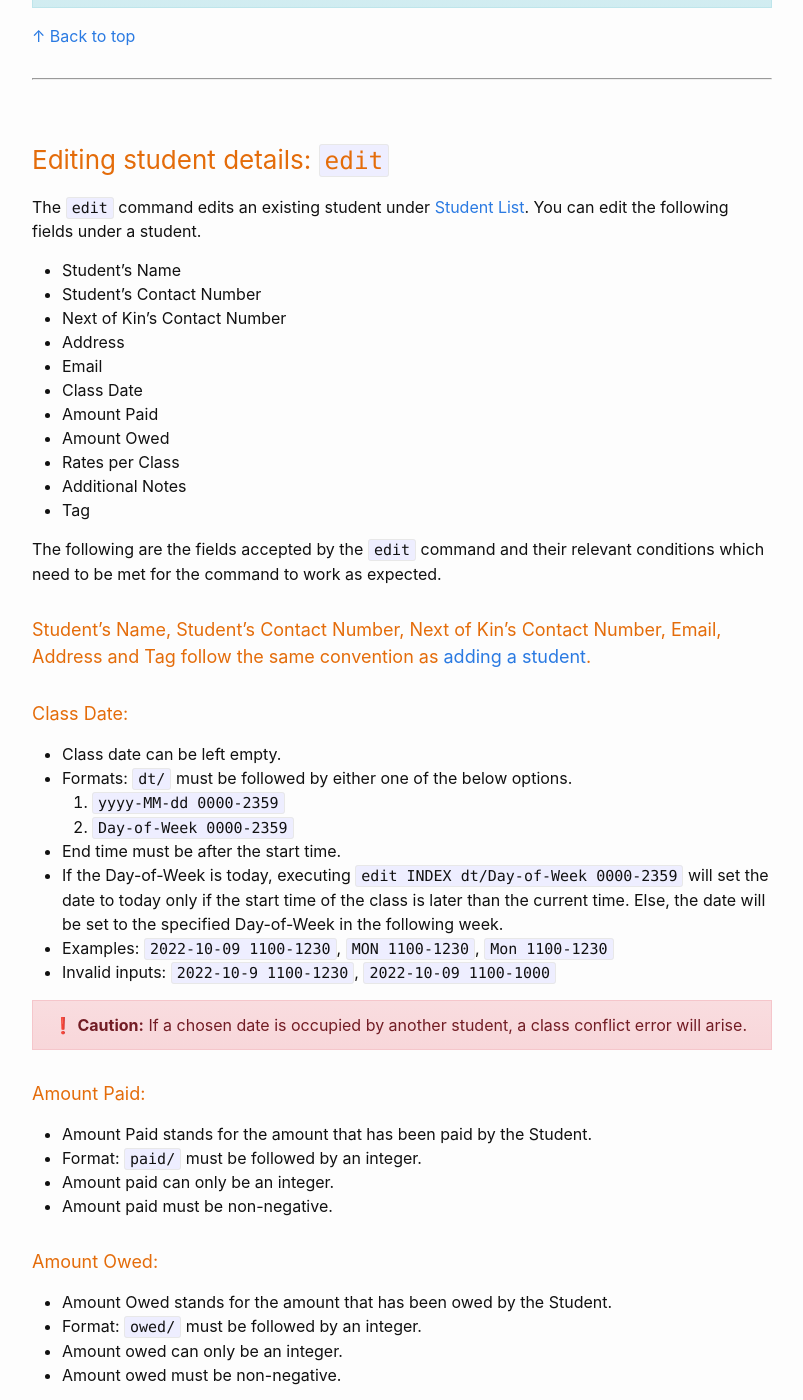
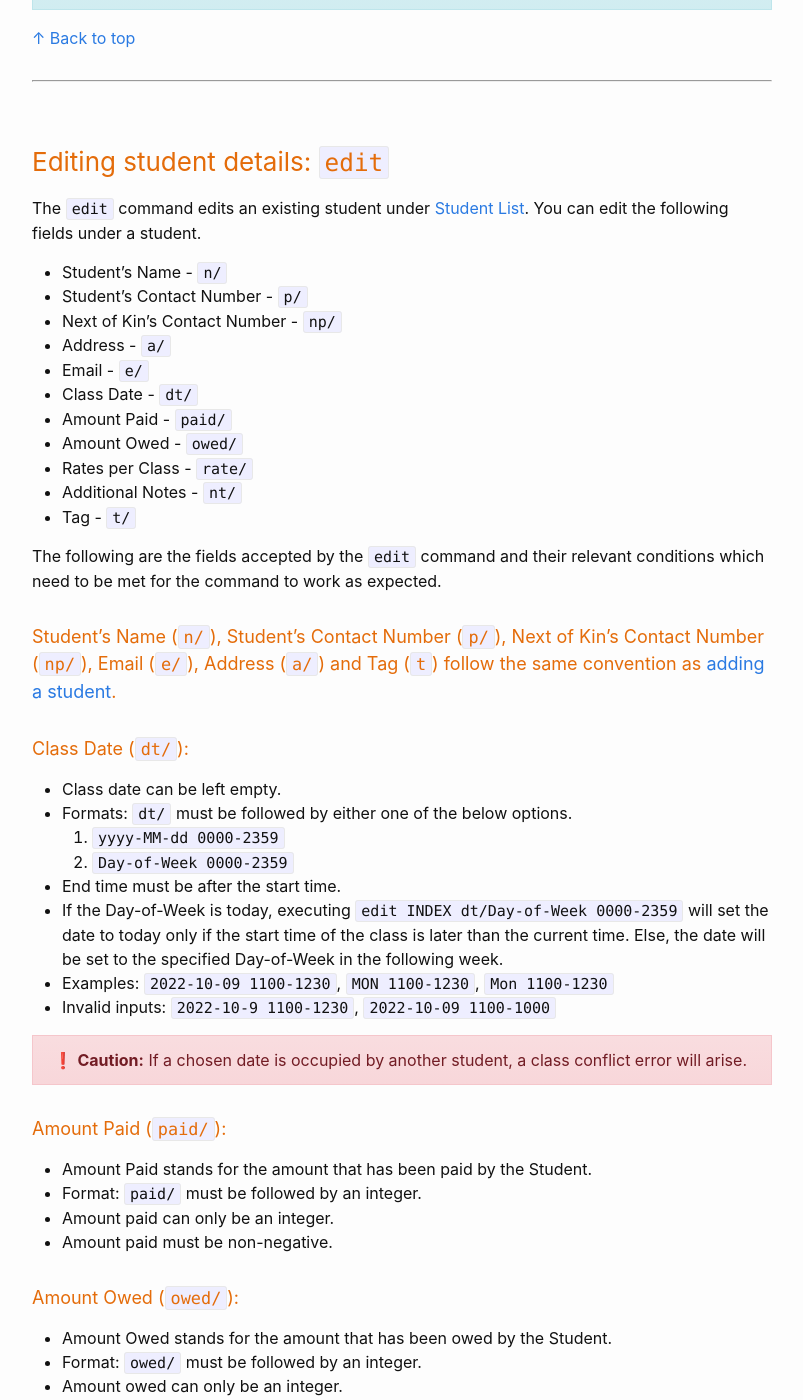
Before and after one commit to AY2223S1-CS2103T-T09-4/tp-clone-for-cs2101UG, a Jekyll site: the page built from docs/UserGuide_CS2101.md, in a window 1280 px wide and 1400 px high, scrolled down 11884 px. Shown: the whole window, without its empty margins (238-1041 px from the left). Built offline with Jekyll 4.4.1, drawn with Linux system fonts in a browser that asks for light colours; our own code applies the rules of GitHub Pages for plain Markdown files; some of the changed text lies outside the part shown.

Commit message:
Update UserGuide_CS2101.md

```diff
--- a/docs/UserGuide_CS2101.md
+++ b/docs/UserGuide_CS2101.md
@@ -209,14 +209,14 @@ The `add` command adds a student to **Teacher’s Pet**.
 The following are the fields accepted by the `add` command and their relevant conditions which need to be met for the
 command to work as expected.
 
-##### Student’s Name:
+##### Student’s Name (`n/`):
     - Student’s Name must not be empty.
     - Student’s Name must only contain alphanumeric characters.
 
 <div markdown="span" class="alert alert-info">ℹ **Note:** Multiple students may share the same name.
 </div>
 
-##### Student’s Contact Number:
+##### Student’s Contact Number (`p/`):
 - Student’s contact number must not be empty.
 - Student’s contact number must only contain numerical digits between `0` and `9`.
 - Student's contact number must begin with `6`, `8` or `9`.
@@ -224,7 +224,7 @@ command to work as expected.
 <div markdown="span" class="alert alert-info">ℹ **Note:** Contact number must contain exactly 8 digits. Contact number must be unique.
 </div>
 
-##### Next of Kin’s Contact Number:
+##### Next of Kin’s Contact Number (`np/`):
 - Next of Kin’s contact number must not be empty.
 - Next of Kin’s contact number must only contain numerical digits
   between `0` and `9`.
@@ -234,14 +234,14 @@ command to work as expected.
 </div>
 
 
-##### Address:
+##### Address (`a/`):
 - Address must not be empty.
 - Address may contain any kinds of character.
 
 <div markdown="span" class="alert alert-info">ℹ **Note:** Address cannot be empty. It must contain at least 1 character.
 </div>
 
-##### Email:
+##### Email (`e/`):
 
 - Email must not be empty.
 - Email should be in the format of `local@domain`, where:
@@ -254,7 +254,7 @@ command to work as expected.
     3. Have each domain label consist of alphanumeric characters, separated
        only by hyphens, if any.
 
-##### Tags:
+##### Tags (`t/`):
 - Tags are optional.
 - A student can have any number of tags (including 0).
 - Tags must only contain alphanumeric characters.
@@ -284,24 +284,24 @@ a student named Ben Tan will be added to the bottom of the [Student List](#ui-ov
 The `edit` command edits an existing student under [Student List](#ui-overview). You can edit the following fields
 under a student.
 
-- Student’s Name
-- Student's Contact Number
-- Next of Kin’s Contact Number
-- Address
-- Email
-- Class Date
-- Amount Paid
-- Amount Owed
-- Rates per Class
-- Additional Notes
-- Tag
+- Student’s Name - `n/`
+- Student's Contact Number - `p/`
+- Next of Kin’s Contact Number - `np/`
+- Address - `a/`
+- Email - `e/`
+- Class Date - `dt/`
+- Amount Paid - `paid/`
+- Amount Owed - `owed/`
+- Rates per Class - `rate/`
+- Additional Notes - `nt/`
+- Tag - `t/`
 
 The following are the fields accepted by the `edit` command and their relevant conditions which need to be met for the
 command to work as expected.
 
-##### Student's Name, Student's Contact Number, Next of Kin’s Contact Number, Email, Address and Tag follow the same convention as [adding a student](#adding-a-student-add).
+##### Student's Name (`n/`), Student's Contact Number (`p/`), Next of Kin’s Contact Number (`np/`), Email (`e/`), Address (`a/`) and Tag (`t`) follow the same convention as [adding a student](#adding-a-student-add).
 
-##### Class Date:
+##### Class Date (`dt/`):
 - Class date can be left empty.
 - Formats: `dt/` must be followed by either one of the below options.
     1. `yyyy-MM-dd 0000-2359`
@@ -316,25 +316,25 @@ command to work as expected.
 <div markdown="span" class="alert alert-danger">❗ **Caution:** If a chosen date is occupied by another student, a class conflict error will arise.
 </div>
 
-##### Amount Paid:
+##### Amount Paid (`paid/`):
 - Amount Paid stands for the amount that has been paid by the Student.
 - Format: `paid/` must be followed by an integer.
 - Amount paid can only be an integer.
 - Amount paid must be non-negative.
 
-##### Amount Owed:
+##### Amount Owed (`owed/`):
 - Amount Owed stands for the amount that has been owed by the Student.
 - Format: `owed/` must be followed by an integer.
 - Amount owed can only be an integer.
 - Amount owed must be non-negative.
 
-##### Rates per Class:
+##### Rates per Class (`rate/`):
 - Rates per Class stands for the amount of charge per Class for the Student.
 - Format: `rate/` must be followed by an integer.
 - Rates per Class can only be an integer.
 - Rates per Class must be non-negative.
 
-##### Additional Notes:
+##### Additional Notes (`nt/`):
 - Additional notes can be left empty.
 - Additional notes can take in any types of character.
 - Use `nt/` to set the additional notes.
```
